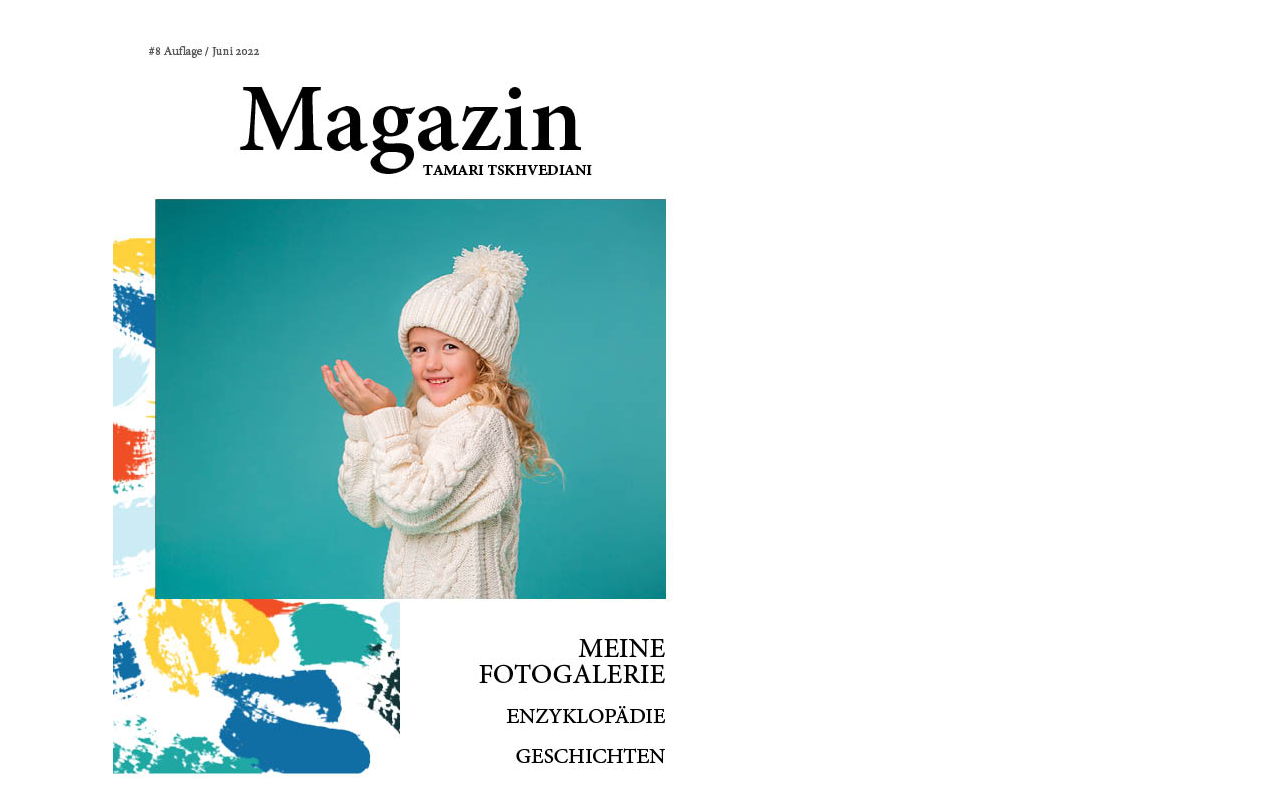
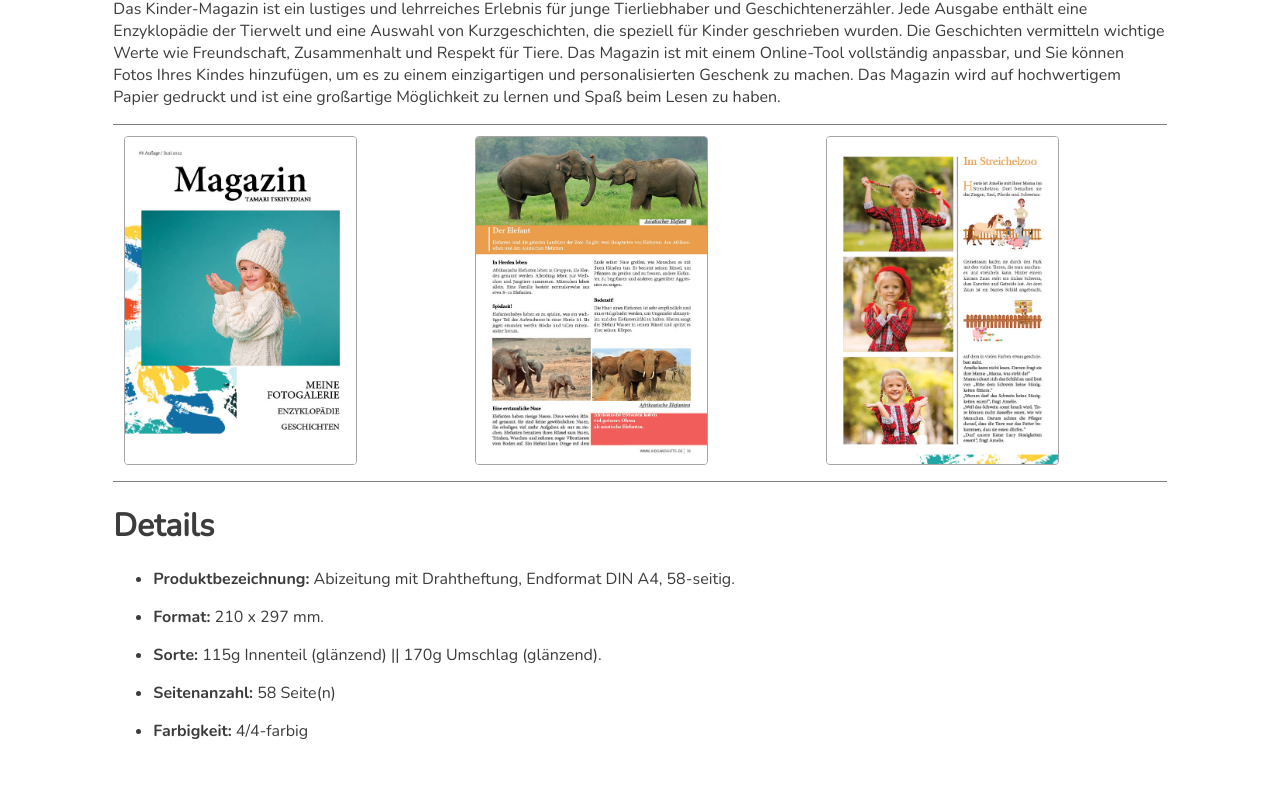
Before and after one commit to Ilia898/Angular-SASS-project-page-banners, an Angular app in the folder pagesandparts/: page / in a window 1280 px wide. Shown: the part 895-1700 px from the top of the page. After the commit the page ends 1653 px from the top, so only its background shows below. Built offline with nearby package versions, Linux system fonts and the light colour scheme.

Commit message:
16.02.23-2

```diff
--- a/pagesandparts/src/app/Json/productdescription.json
+++ b/pagesandparts/src/app/Json/productdescription.json
@@ -16,10 +16,24 @@
   ],
 
   "details": [
-    {"detail":"Produktbezeichnung: Abizeitung mit Drahtheftung, Endformat DIN A4, 58-seitig."},
-    {"detail":"Format: 210 x 297 mm."},
-    {"detail":"Sorte: 115g Innenteil (glänzend) || 170g Umschlag (glänzend)."},
-    {"detail":"Seitenanzahl: 58 Seite(n)"},
-    {"detail":"Farbigkeit: 4/4-farbig"}
-    ]
+    {"detailTitle":"Produktbezeichnung:",
+      "detailText":"Abizeitung mit Drahtheftung, Endformat DIN A4, 58-seitig."
+    },
+
+    {"detailTitle":"Format:",
+     "detailText":"210 x 297 mm."
+    },
+
+    {"detailTitle":"Sorte:",
+    "detailText":"115g Innenteil (glänzend) || 170g Umschlag (glänzend)."
+    },
+
+    {"detailTitle":"Seitenanzahl:",
+     "detailText":"58 Seite(n)"
+    },
+
+    {"detailTitle":"Farbigkeit:",
+    "detailText":"4/4-farbig"
+    }
+  ]
 }
--- a/pagesandparts/src/app/pages/product/product.component.html
+++ b/pagesandparts/src/app/pages/product/product.component.html
@@ -49,18 +49,22 @@
 
   </div>
   <div class="col-12-xs description-block">
-    <div class="col-11-xs description">
+    <div class="col-12-xs description">
+      <h1>Artikelbeschreibung</h1>
       <ul *ngFor="let bulet of description.bulet">
         <li>{{bulet.buleti}}</li>
       </ul>
       <p>{{description.shortDescription.text}}</p>
     </div>
-    <div class="col-11-xs description-image" *ngFor="let image of description.descriptionImage ">
-      <img [src]="image.image" alt="Image">
+    <div class="col-12-xs description-image">
+      <div class="col-12-xs image" *ngFor="let image of description.descriptionImage">
+        <img [src]="image.image" alt="Image">
+      </div>
     </div>
-    <div class="col-11-xs description-details">
+    <div class="col-12-xs description-details">
+      <h1>Details</h1>
       <ul *ngFor="let detail of description.details">
-        <li>{{detail.detail}}</li>
+        <li><span>{{detail.detailTitle}}</span> {{detail.detailText}}</li>
       </ul>
     </div>
   </div>
--- a/pagesandparts/src/app/pages/product/product.component.scss
+++ b/pagesandparts/src/app/pages/product/product.component.scss
@@ -186,4 +186,40 @@
       }
     }
   }
+
+  .description-block{
+    font-family: Nregular;
+    color: $myPrimary4-1;
+
+    .description{
+      border-bottom: 1px solid $myPrimary4;
+    }
+
+    .description-image{
+      display: flex;
+      border-bottom: 1px solid $myPrimary4;
+
+       .image{
+        margin: 1%;
+
+        img{
+          width: 70%;
+          height: auto;
+          margin: auto;
+          border: 1px solid $myPrimary5-1;
+          border-radius: 4px;
+        }
+      }
+    }
+
+    .description-details{
+      ul{
+        li{
+          span{
+            font-family: NBold;
+          }
+        }
+      }
+    }
+  }
 }
```
